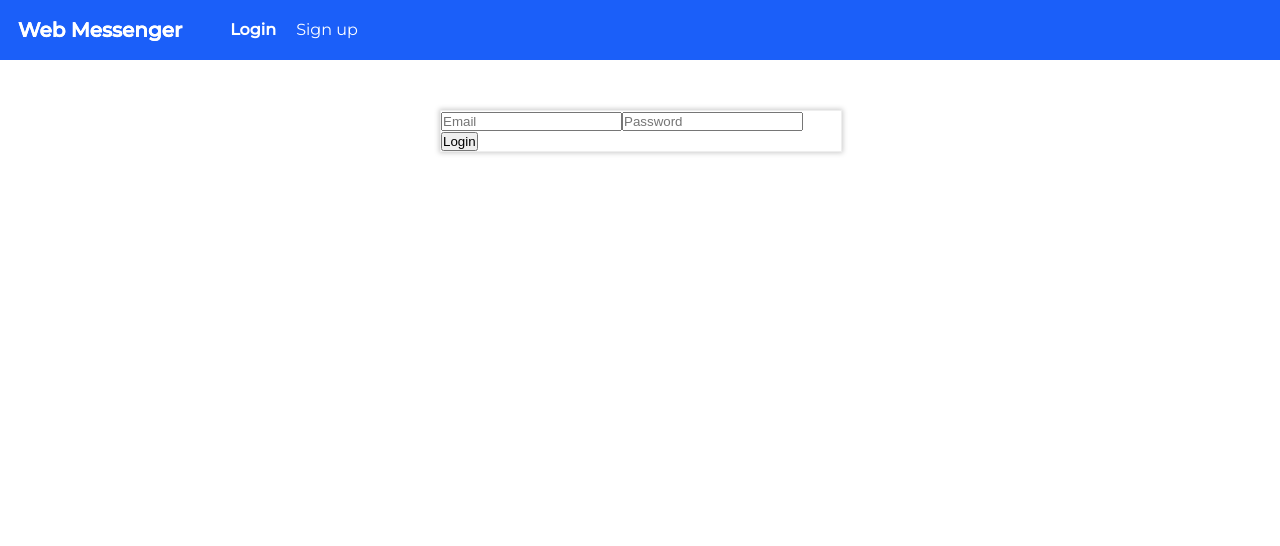
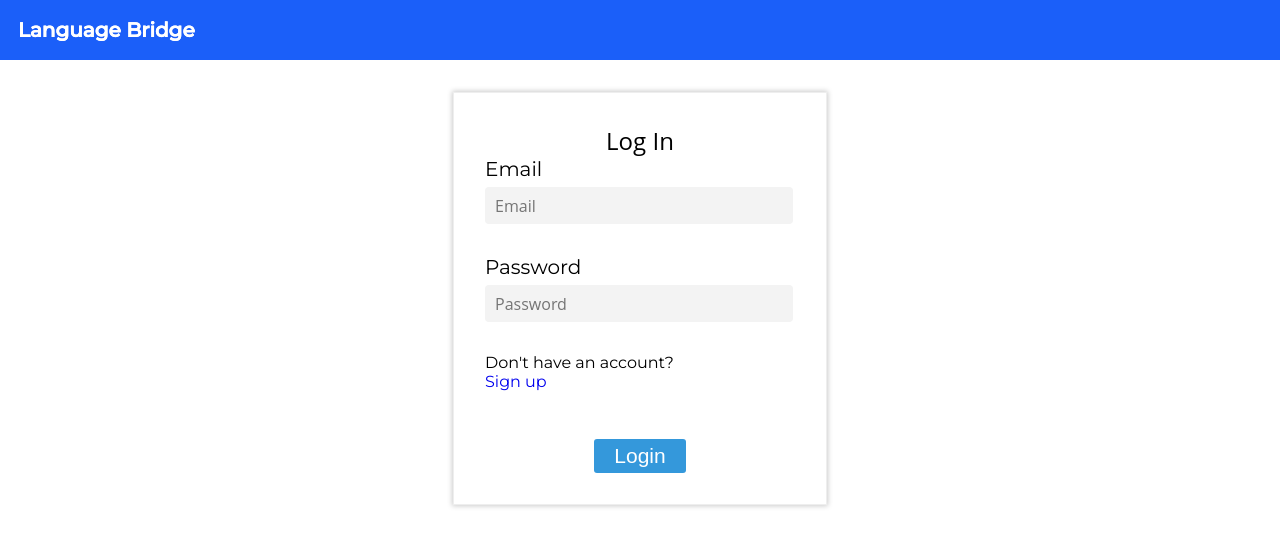
Before and after one commit to jg504/Language_Bridge, a React (Create React App) app: page /login in a window 1280 px wide. Shown: the top 546 px of the page. Built offline with nearby package versions, Linux system fonts and the light colour scheme.

Commit message:
UI Changes

```diff
--- a/src/components/Header/index.js
+++ b/src/components/Header/index.js
@@ -21,15 +21,8 @@ const Header = (props) => {
   return(
     <header className="header">
         <div style={{display: 'flex'}}>
-          <div className="logo">Web Messenger</div>
+          <div className="logo">Language Bridge</div>
 
-            {
-              !auth.authenticated ?
-              <ul className="leftMenu">
-                <li><NavLink to={'/login'}>Login</NavLink></li>
-                <li><NavLink to={'/signup'}>Sign up</NavLink></li>
-              </ul> : null
-            }
 
 
 
--- a/src/components/UI/Card/style.css
+++ b/src/components/UI/Card/style.css
@@ -1,6 +1,7 @@
 .card{
     width: 100%;
     border: 1px solid #eee;
+    padding: 10% ;
     background: #fff;
     box-shadow: 0 0 5px 1px #ccc;
 }
--- a/src/containers/LoginPage/index.js
+++ b/src/containers/LoginPage/index.js
@@ -5,7 +5,7 @@ import { signin, isLoggedInUser } from '../../actions';
 import './style.css';
 import { useDispatch, useSelector } from 'react-redux';
 import { Redirect } from 'react-router-dom';
-
+import { NavLink, Link } from 'react-router-dom';
 /**
 * @author
 * @function LoginPage
@@ -56,10 +56,19 @@ const LoginPage = (props) => {
 
   return(
     <Layout>
-      <div className="loginContainer">
+
+      <div className="base-container">
+        <div className="content">
+
+      <div className="form">
+
         <Card>
+
+        <div className="heading"> Log In </div>
+
           <form onSubmit={userLogin}>
-
+          <div className="form-group">
+            <label>Email</label>
             <input
               name="email"
               type="text"
@@ -67,23 +76,33 @@ const LoginPage = (props) => {
               onChange={(e) => setEmail(e.target.value)}
               placeholder="Email"
             />
-
+            </div>
+            <div className="form-group">
+          <label>Password</label>
             <input
               name="password"
               type="password"
               value={password}
               onChange={(e) => setPassword(e.target.value)}
               placeholder="Password"
-            />
+            /></div>
 
 
-            <div>
-              <button>Login</button>
+            <div className="form-group">
+
+              Don't have an account? <NavLink to={'/signup'}>Sign up</NavLink>
+            </div>
+
+
+            <div className="footer">
+              <button type="button" className="btn">
+                Login</button>
             </div>
 
           </form>
         </Card>
       </div>
+      </div></div>
     </Layout>
    )
 
--- a/src/containers/LoginPage/style.css
+++ b/src/containers/LoginPage/style.css
@@ -1,5 +1,79 @@
-.loginContainer, .registerContainer{
-    width: 400px;
-    position: relative;
-    margin: 50px auto;
+.base-container {
+    width: 100%;
+    display: flex;
+    flex-direction: column;
+    align-items: center;
 }
+
+    .heading {
+      font-size: 24px;
+      font-family: "Open Sans", sans-serif;
+      width: 100%;
+  display: flex;
+  flex-direction: column;
+  align-items: center;
+    }
+
+    .content {
+      display: flex;
+      flex-direction: column;
+    }
+
+      .image {
+        width: 21em;
+        }
+
+      .form {
+        margin-top: 2em;
+        display: flex;
+        flex-direction: column;
+        align-items: center;
+      }
+
+        .form-group {
+          display: flex;
+          flex-direction: column;
+          align-items: flex-start;
+          width: fit-content;
+        }
+          label {
+            font-size: 20px;
+          }
+          input {
+            margin-top: 6px;
+            min-width: 18em;
+            height: 37px;
+            padding: 0px 10px;
+            font-size: 16px;
+            font-family: "Open Sans", sans-serif;
+            background-color: #f3f3f3;
+            border: 0;
+            border-radius: 4px;
+            margin-bottom: 31px;
+            transition: all 250ms ease-in-out;
+          }
+
+           .footer {
+      margin-top: 3em;
+      width: 100%;
+    display: flex;
+    flex-direction: column;
+    align-items: center;
+    }
+    .btn {
+        font-size: 21px;
+        padding: 5px 20px;
+        border: 0;
+        background-color: #3498db;
+        color: #fff;
+        border-radius: 3px;
+        transition: all 250ms ease-in-out;
+        cursor: pointer;
+    }
+
+        btn:hover {
+          background-color: #031d2e;
+        }
+        btn:focus {
+          outline: none;
+        }
--- a/src/containers/RegisterPage/index.js
+++ b/src/containers/RegisterPage/index.js
@@ -4,6 +4,7 @@ import { Redirect } from 'react-router-dom';
 import Layout from '../../components/Layout';
 import Card from '../../components/UI/Card';
 import { signup } from '../../actions';
+import { NavLink, Link } from 'react-router-dom';
 
 /**
 * @author
@@ -37,12 +38,15 @@ const RegisterPage = (props) => {
 
   return (
     <Layout>
-      <div className="registerContainer">
+      <div className="base-container">
+      <div className="content">
+
+                <div className="form">
         <Card>
           <form onSubmit={registerUser}>
 
-            <h3>Sign up</h3>
-
+            <div className="heading">Sign Up</div>
+            <div className="form-group">
             <input
               name="firstName"
               type="text"
@@ -50,7 +54,8 @@ const RegisterPage = (props) => {
               onChange={(e) => setFirstName(e.target.value)}
               placeholder="First Name"
             />
-
+            </div>
+            <div className="form-group">
             <input
               name="lastName"
               type="text"
@@ -58,7 +63,8 @@ const RegisterPage = (props) => {
               onChange={(e) => setLastName(e.target.value)}
               placeholder="Last Name"
             />
-
+            </div>
+            <div className="form-group">
             <input
               name="email"
               type="text"
@@ -66,7 +72,8 @@ const RegisterPage = (props) => {
               onChange={(e) => setEmail(e.target.value)}
               placeholder="Email"
             />
-
+            </div>
+            <div className="form-group">
             <input
               name="password"
               type="password"
@@ -74,7 +81,8 @@ const RegisterPage = (props) => {
               onChange={(e) => setPassword(e.target.value)}
               placeholder="Password"
             />
-
+            </div>
+            <div className="form-group">
             <input
               name="knownL"
               type="text"
@@ -82,7 +90,8 @@ const RegisterPage = (props) => {
               onChange={(e) => setKnown(e.target.value)}
               placeholder="Known languages"
             />
-
+            </div>
+            <div className="form-group">
             <input
               name="unknownL"
               type="text"
@@ -90,7 +99,8 @@ const RegisterPage = (props) => {
               onChange={(e) => setUnknown(e.target.value)}
               placeholder="Unknown languages"
             />
-
+            </div>
+            <div className="form-group">
             <input
               name="interests"
               type="text"
@@ -98,13 +108,19 @@ const RegisterPage = (props) => {
               onChange={(e) => setinterests(e.target.value)}
               placeholder="Interests"
             />
+</div>
+<div className="form-group">
 
-            <div>
-              <button>Sign up</button>
+              Already have an account? <NavLink to={'/login'}>Log in</NavLink>
+            </div>
+            <div className="footer">
+              <button type="button" className="btn">Sign up</button>
             </div>
 
           </form>
         </Card>
+        </div>
+        </div>
       </div>
     </Layout>
   );
```
Also changed, not shown: src/containers/LoginPage/LBlogo.png (added), src/containers/LoginPage/Language Bridge.jpg (added).
